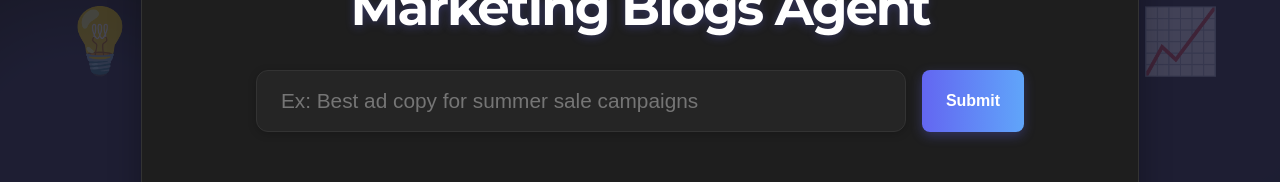
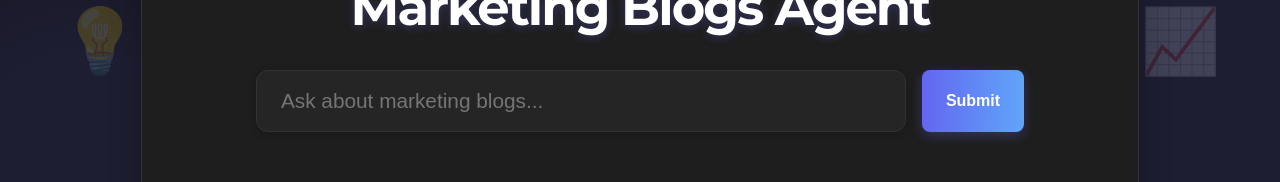
Before and after one commit to Yash55555555555/Agent-for-Marketing-Blogs, a React (Vite) app in the folder frontend/: page / in a window 1280 px wide. Shown: the part 160-342 px from the top of the page. Built offline with nearby package versions, Linux system fonts and the light colour scheme.

Commit message:
Revert "placeholder correction"
This reverts commit 4f4687cc2856f25f60abfb54b85d9752cb2d0615.

:wq
:q!

```diff
--- a/frontend/src/App.jsx
+++ b/frontend/src/App.jsx
@@ -40,7 +40,7 @@ export default function App() {
             type="text"
             value={query}
             onChange={e => setQuery(e.target.value)}
-            placeholder="Ex: Best ad copy for summer sale campaigns"
+            placeholder="Ask about marketing blogs..."
             className="input"
             required
           />
```
